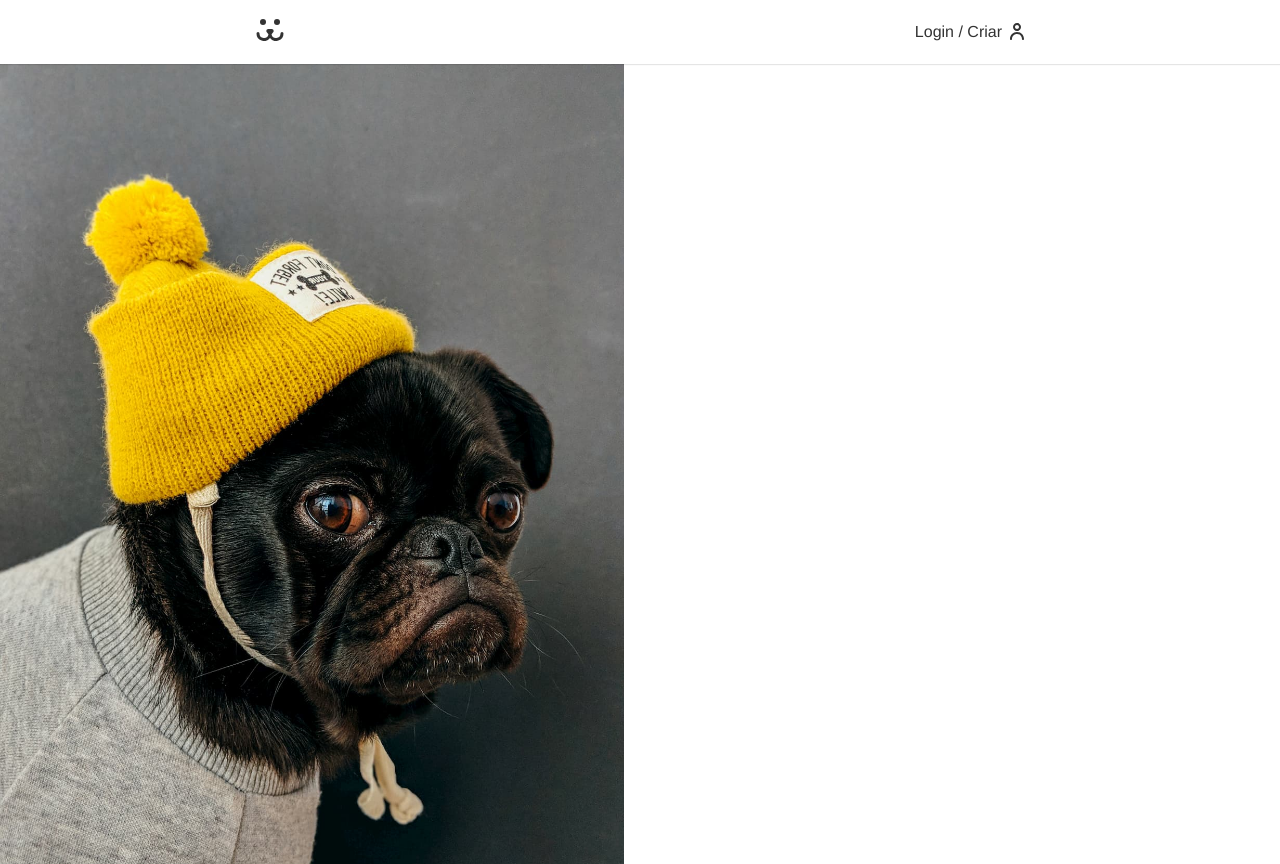
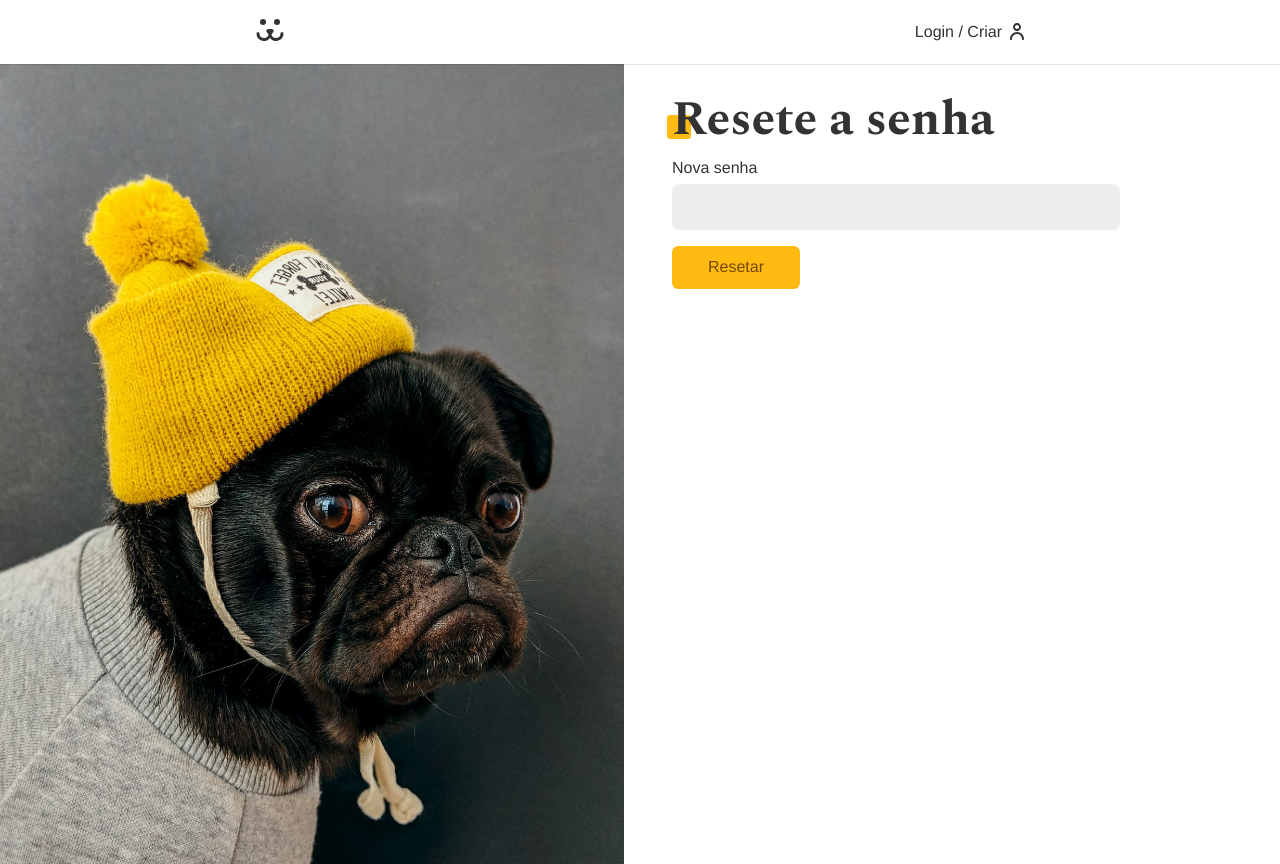
Before and after one commit to caioalvesp/dogs, a React (Vite) app: page /login/resetar in a window 1280 px wide. Built offline with nearby package versions, Linux system fonts and the light colour scheme.

Commit message:
criacao do componente e da logica de reset de senha

```diff
--- a/src/Api.jsx
+++ b/src/Api.jsx
@@ -1,65 +1,65 @@
-export const API_URL = "https://dogsapi.origamid.dev/json";
+export const API_URL = 'https://dogsapi.origamid.dev/json';
 
 export function TOKEN_POST(body) {
   return {
-    url: API_URL + "/jwt-auth/v1/token",
+    url: API_URL + '/jwt-auth/v1/token',
     options: {
-      method: "POST",
+      method: 'POST',
       headers: {
-        "Content-Type": "application/json",
+        'Content-Type': 'application/json'
       },
-      body: JSON.stringify(body),
-    },
+      body: JSON.stringify(body)
+    }
   };
 }
 
 export function TOKEN_VALIDATE_POST(token) {
   return {
-    url: API_URL + "/jwt-auth/v1/token/validate",
+    url: API_URL + '/jwt-auth/v1/token/validate',
     options: {
-      method: "POST",
+      method: 'POST',
       headers: {
-        Authorization: "Bearer " + token,
-      },
-    },
+        Authorization: 'Bearer ' + token
+      }
+    }
   };
 }
 
 export function USER_GET(token) {
   return {
-    url: API_URL + "/api/user",
+    url: API_URL + '/api/user',
     options: {
-      method: "GET",
+      method: 'GET',
       headers: {
-        Authorization: "Bearer " + token,
-      },
-    },
+        Authorization: 'Bearer ' + token
+      }
+    }
   };
 }
 
 export function USER_POST(body) {
   return {
-    url: API_URL + "/api/user",
+    url: API_URL + '/api/user',
     options: {
-      method: "POST",
+      method: 'POST',
       headers: {
-        "Content-Type": "application/json",
+        'Content-Type': 'application/json'
       },
-      body: JSON.stringify(body),
-    },
+      body: JSON.stringify(body)
+    }
   };
 }
 
 export function PHOTO_POST(formData, token) {
   return {
-    url: API_URL + "/api/photo",
+    url: API_URL + '/api/photo',
     options: {
-      method: "POST",
+      method: 'POST',
       headers: {
-        Authorization: "Bearer " + token,
+        Authorization: 'Bearer ' + token
       },
-      body: formData,
-    },
+      body: formData
+    }
   };
 }
 
@@ -67,9 +67,9 @@
   return {
     url: `${API_URL}/api/photo/?_page=${page}&_total=${total}&_user=${user}`,
     options: {
-      method: "GET",
-      cache: "no-store",
-    },
+      method: 'GET',
+      cache: 'no-store'
+    }
   };
 }
 
@@ -77,9 +77,9 @@
   return {
     url: `${API_URL}/api/photo/${id}`,
     options: {
-      method: "GET",
-      cache: "no-store",
-    },
+      method: 'GET',
+      cache: 'no-store'
+    }
   };
 }
 
@@ -87,13 +87,13 @@
   return {
     url: `${API_URL}/api/comment/${id}`,
     options: {
-      method: "POST",
+      method: 'POST',
       headers: {
-        "Content-Type": "application/json",
-        Authorization: "Bearer " + window.localStorage.getItem("token"),
+        'Content-Type': 'application/json',
+        Authorization: 'Bearer ' + window.localStorage.getItem('token')
       },
-      body: JSON.stringify(body),
-    },
+      body: JSON.stringify(body)
+    }
   };
 }
 
@@ -101,23 +101,36 @@
   return {
     url: `${API_URL}/api/photo/${id}`,
     options: {
-      method: "DELETE",
+      method: 'DELETE',
       headers: {
-        Authorization: "Bearer " + window.localStorage.getItem("token"),
-      },
-    },
+        Authorization: 'Bearer ' + window.localStorage.getItem('token')
+      }
+    }
   };
 }
 
 export function PASSWORD_LOST(body) {
   return {
-    url: API_URL + "/api/password/lost",
+    url: API_URL + '/api/password/lost',
     options: {
-      method: "POST",
+      method: 'POST',
       headers: {
-        "Content-Type": "application/json",
+        'Content-Type': 'application/json'
       },
-      body: JSON.stringify(body),
-    },
+      body: JSON.stringify(body)
+    }
   };
 }
+
+export function PASSWORD_RESET(body) {
+  return {
+    url: API_URL + '/api/password/reset',
+    options: {
+      method: 'POST',
+      headers: {
+        'Content-Type': 'application/json'
+      },
+      body: JSON.stringify(body)
+    }
+  };
+}
--- a/src/Components/Login/LoginPasswordReset.jsx
+++ b/src/Components/Login/LoginPasswordReset.jsx
@@ -1,7 +1,63 @@
 import React from 'react';
+import Input from '../Forms/Input';
+import Button from '../Forms/Button';
+import useForm from '../../Hooks/useForm';
+import useFetch from '../../Hooks/useFetch';
+import { PASSWORD_RESET } from '../../Api';
+import Error from '../Helper/Error';
+import { useNavigate } from 'react-router-dom';
 
 const LoginPasswordReset = () => {
-  return <div></div>;
+  const [login, setLogin] = React.useState('');
+  const [key, setKey] = React.useState('');
+  const password = useForm();
+  const { error, loading, request } = useFetch();
+  const navigate = useNavigate;
+
+  React.useEffect(() => {
+    const params = new URLSearchParams(window.location.search);
+    const key = params.get('key');
+    const login = params.get('login');
+    if (key) setKey(key);
+    if (login) setLogin(login);
+  }, []);
+
+  async function handleSubmit(event) {
+    event.preventDefault();
+
+    if (password.validate()) {
+      const { url, options } = PASSWORD_RESET({
+        login,
+        key,
+        password: password.value
+      });
+      const { response } = await request(url, options);
+      if (response.ok) navigate('/login');
+    }
+  }
+
+  return (
+    <div>
+      <h1 className="title">Resete a senha</h1>
+
+      <form onSubmit={handleSubmit}>
+        <Input
+          label="Nova senha"
+          type="password"
+          name="password"
+          {...password}
+        />
+
+        {loading ? (
+          <Button disabled>Resetando</Button>
+        ) : (
+          <Button>Resetar</Button>
+        )}
+      </form>
+
+      <Error error={error} />
+    </div>
+  );
 };
 
 export default LoginPasswordReset;
```
